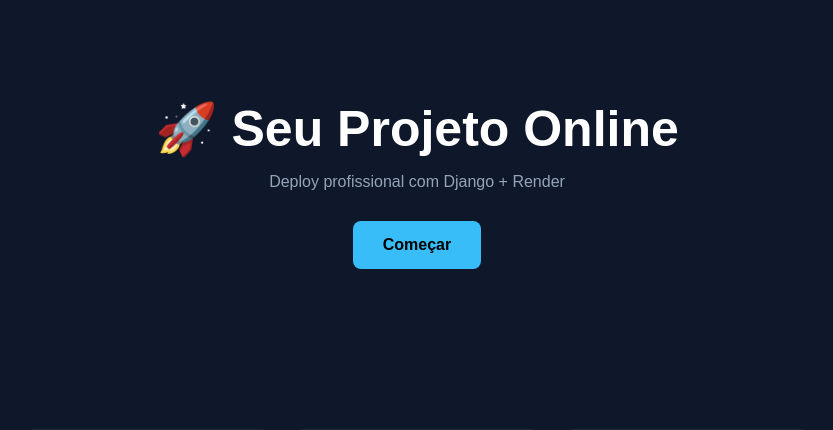
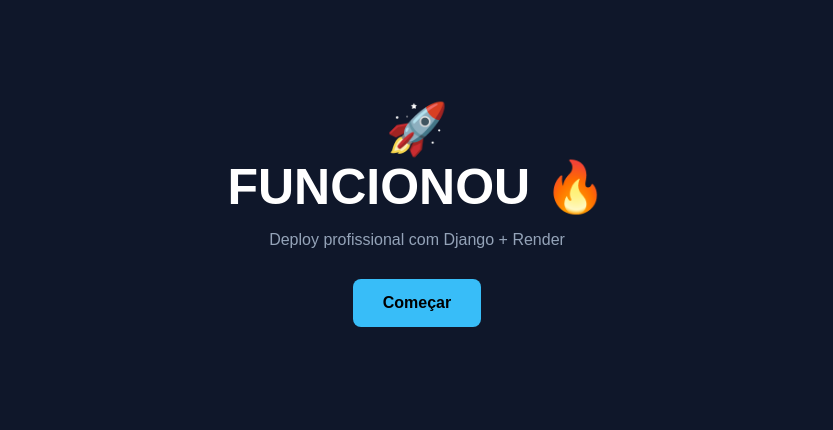
Before and after one commit to sispardal/meu_projeto, a Python web app: template core/templates/home.html in a window 1280 px wide. Shown: the part 68-498 px from the top of the page, without its empty margins (223-1056 px from the left). Run offline with Jinja, Linux system fonts and the light colour scheme; the template is opened without the code that fills it, so the values that code supplies are empty.

Commit message:
corrigindo view final

```diff
--- a/core/templates/home.html
+++ b/core/templates/home.html
@@ -99,7 +99,10 @@
     </header>
 
     <section class="hero">
-      <h1>🚀 Seu Projeto Online</h1>
+      <h1>
+        🚀
+        <h1>FUNCIONOU 🔥</h1>
+      </h1>
       <p>Deploy profissional com Django + Render</p>
       <a href="/admin" class="btn">Começar</a>
     </section>
```
